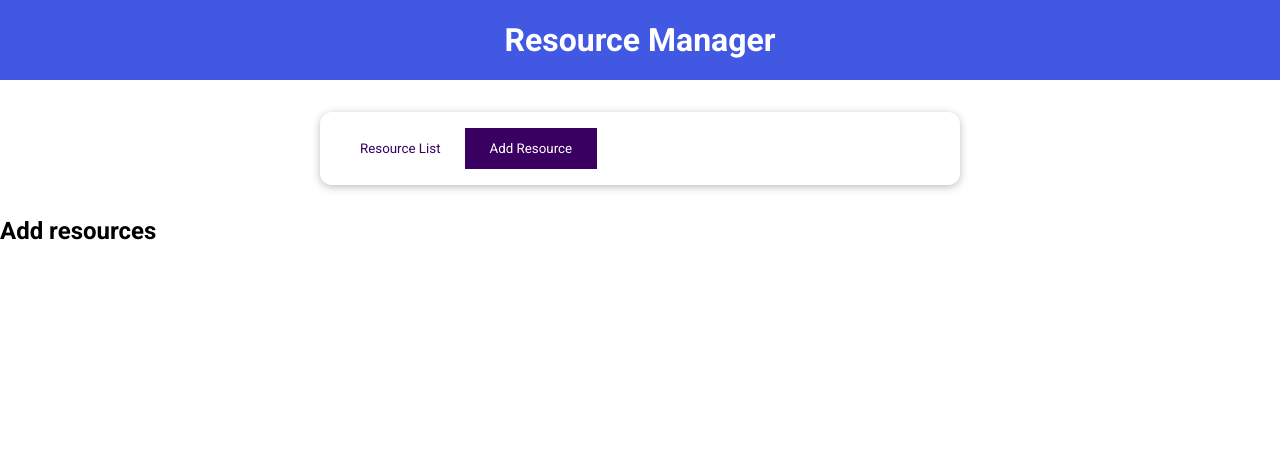
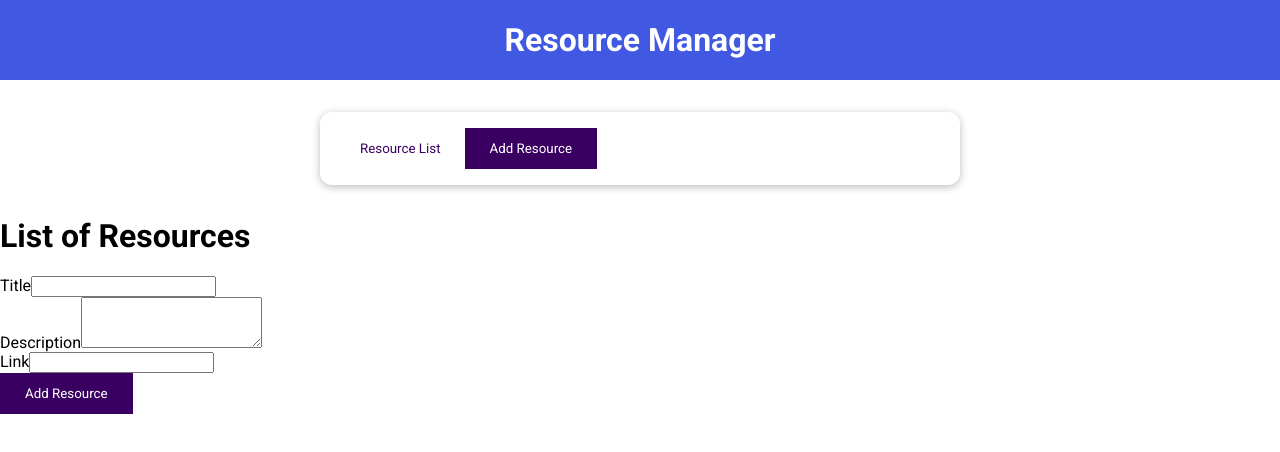
Before and after one commit to yeisson-venencia/resource-list, a Vue app in the folder client/: page / in a window 1280 px wide. Both pictures are taken after a click on the button "Add Resource". Shown: the top 452 px of the page. Built offline with nearby package versions, Linux system fonts and the light colour scheme.

Commit message:
p03/form: created form structure

```diff
--- a/client/src/components/resource-form/AddResource.vue
+++ b/client/src/components/resource-form/AddResource.vue
@@ -1,3 +1,24 @@
 <template>
-  <h2>Add resources</h2>
+  <div>
+    <header>
+      <h1>List of Resources</h1>
+    </header>
+    <form action="">
+      <div class="form-control">
+        <label for="title">Title</label>
+        <input type="text" id="title" name="title" />
+      </div>
+      <div class="form-control">
+        <label for="description">Description</label>
+        <textarea name="description" id="description" rows="3"></textarea>
+      </div>
+      <div class="form-control">
+        <label for="link">Link</label>
+        <input type="url" id="link" name="link" />
+      </div>
+      <div>
+        <base-button type="submit">Add Resource</base-button>
+      </div>
+    </form>
+  </div>
 </template>
```
